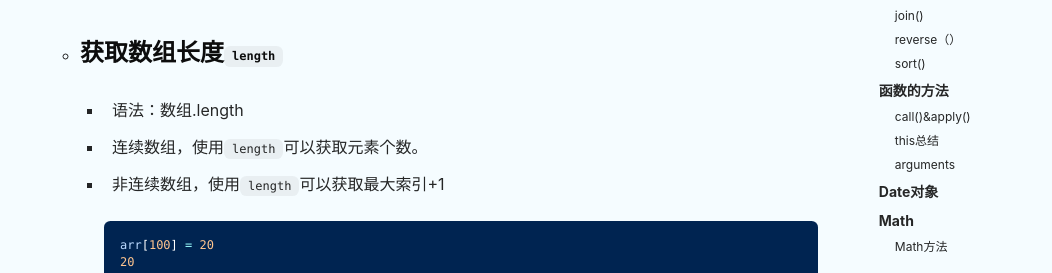
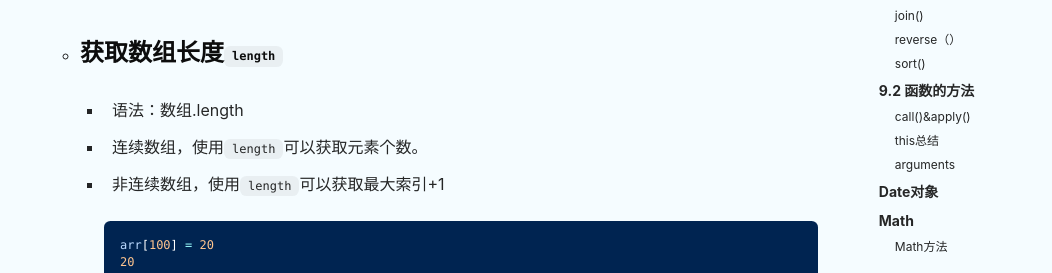
Before and after one commit to suntarliarzn/suntarliarzn.github.io, a Jekyll site: the page built from _posts/2019-09-05-Web frontend development(9)-JavaScript 5.md, in a window 1280 px wide and 900 px high, scrolled down 458 px. Shown: the part 532-805 px from the top of the window, without its empty margins (105-1157 px from the left). Built offline with Jekyll 4.4.1, drawn with Linux system fonts in a browser that asks for light colours; nearby versions of some CDN libraries; comment, search, counter and statistics services are not loaded.

Commit message:
2019.09.10 #2 title

````diff
--- a/_posts/2019-09-05-Web frontend development(9)-JavaScript 5.md
+++ b/_posts/2019-09-05-Web frontend development(9)-JavaScript 5.md
@@ -414,7 +414,7 @@ layout: article
     > ```
     >
 
-- ## 函数的方法
+- ## 9.2 函数的方法
 
   - ### `call()`&`apply()`
 
````
